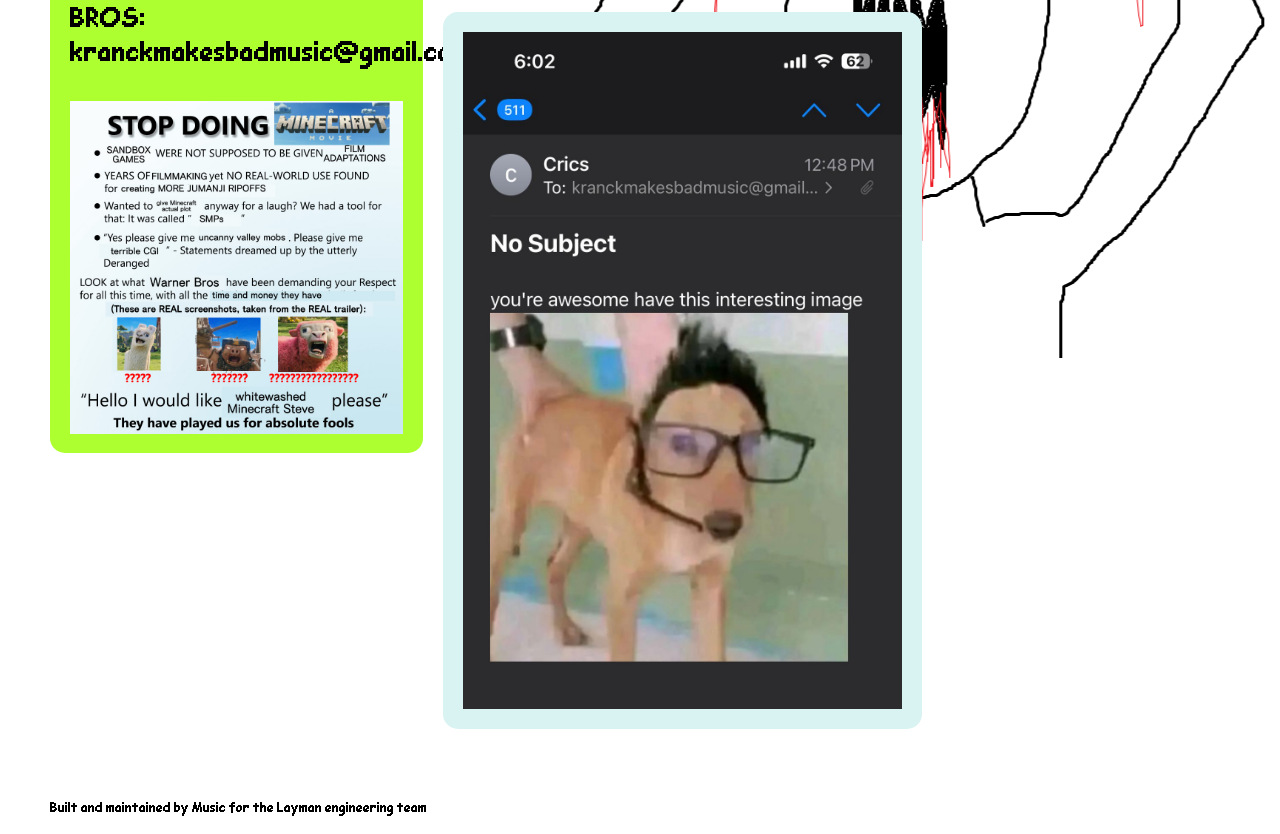
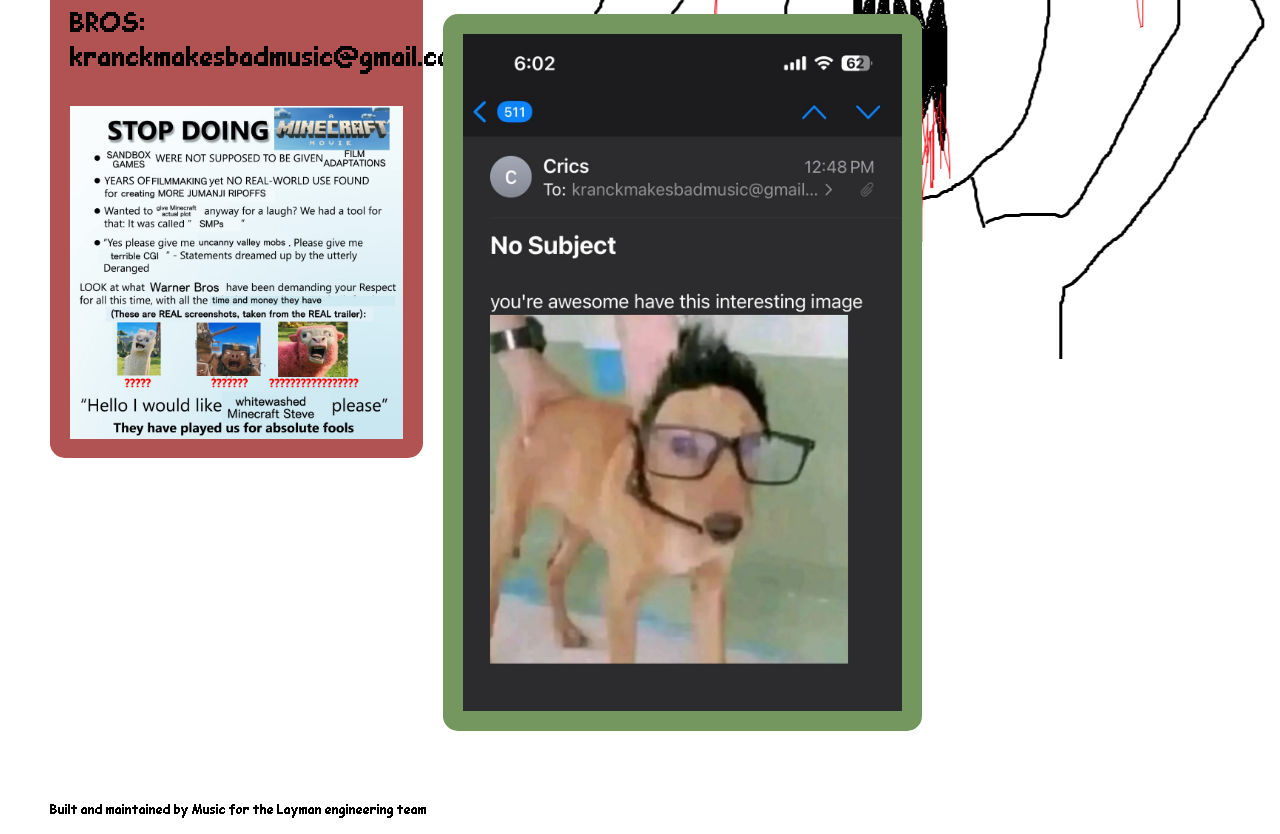
Before and after one commit to MinecraftMovie/MinecraftMovie.github.io, a PHP site: page / in a window 1280 px wide. Shown: the part 824-1658 px from the top of the page. Run offline with PHP 8.4, Linux system fonts and the light colour scheme; some libraries are stand-ins or nearby versions; some web fonts are replaced.

Commit message:
Update style
Change colors, link style

```diff
--- a/style.css
+++ b/style.css
@@ -15,8 +15,10 @@ body{
 }
 
 a {
-    text-decoration: none;
-    color: rgb(255, 144, 163);
+    text-decoration: underline;
+    color: #0000EE;
+    font-family:Cambria, Cochin, Georgia, Times, 'Times New Roman', serif;
+    font-size:smaller;
 }
 
 main{
@@ -28,7 +30,7 @@ main{
 
 aside{
     width:40%;
-    background-color:greenyellow;
+    background-color:rgb(177, 83, 83);
     padding: 10px 20px 15px;
     border-radius: 15px;
     height: fit-content;
@@ -76,7 +78,7 @@ main section{
     text-align: center;
     padding: 20px 20px 20px;
     margin: 0px auto 10px;
-    background-color:rgb(216, 243, 242);
+    background-color:rgb(116, 151, 95);
     border-radius: 15px;
     gap:20px;
 }
```
